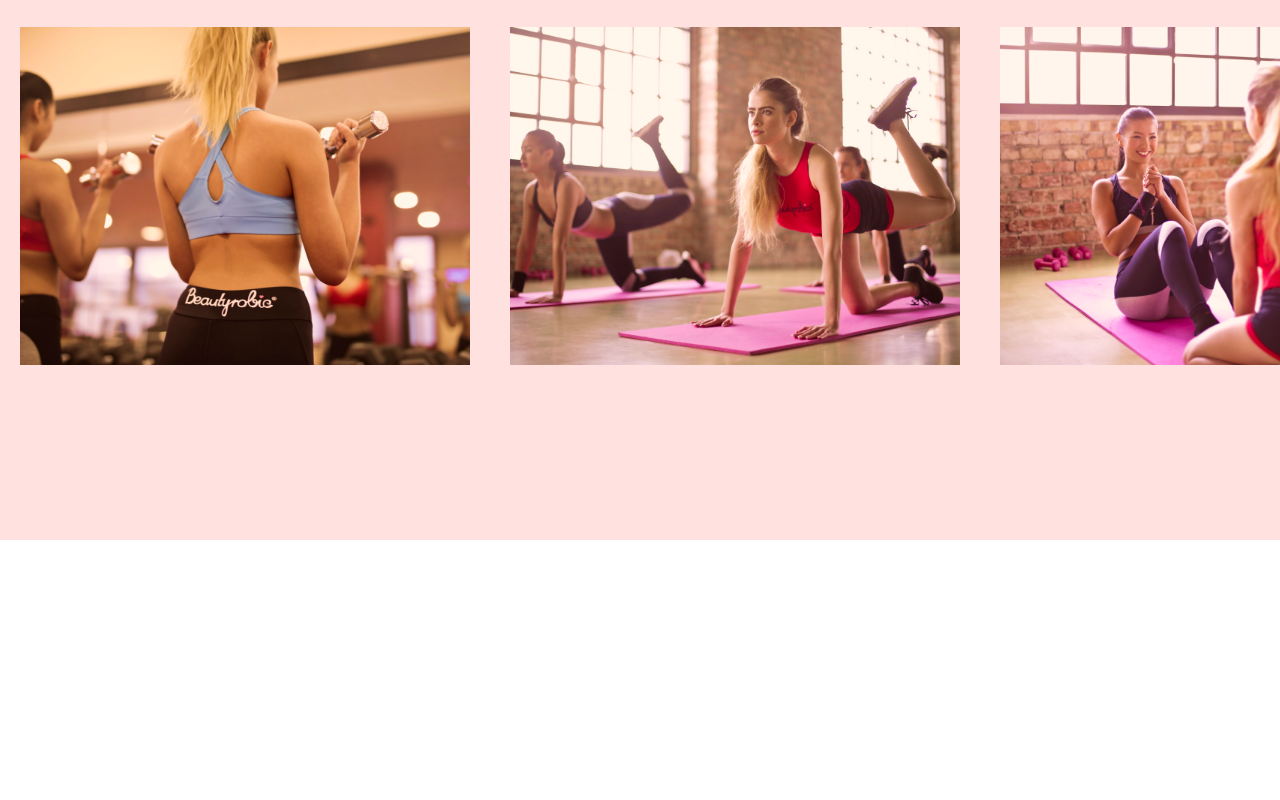
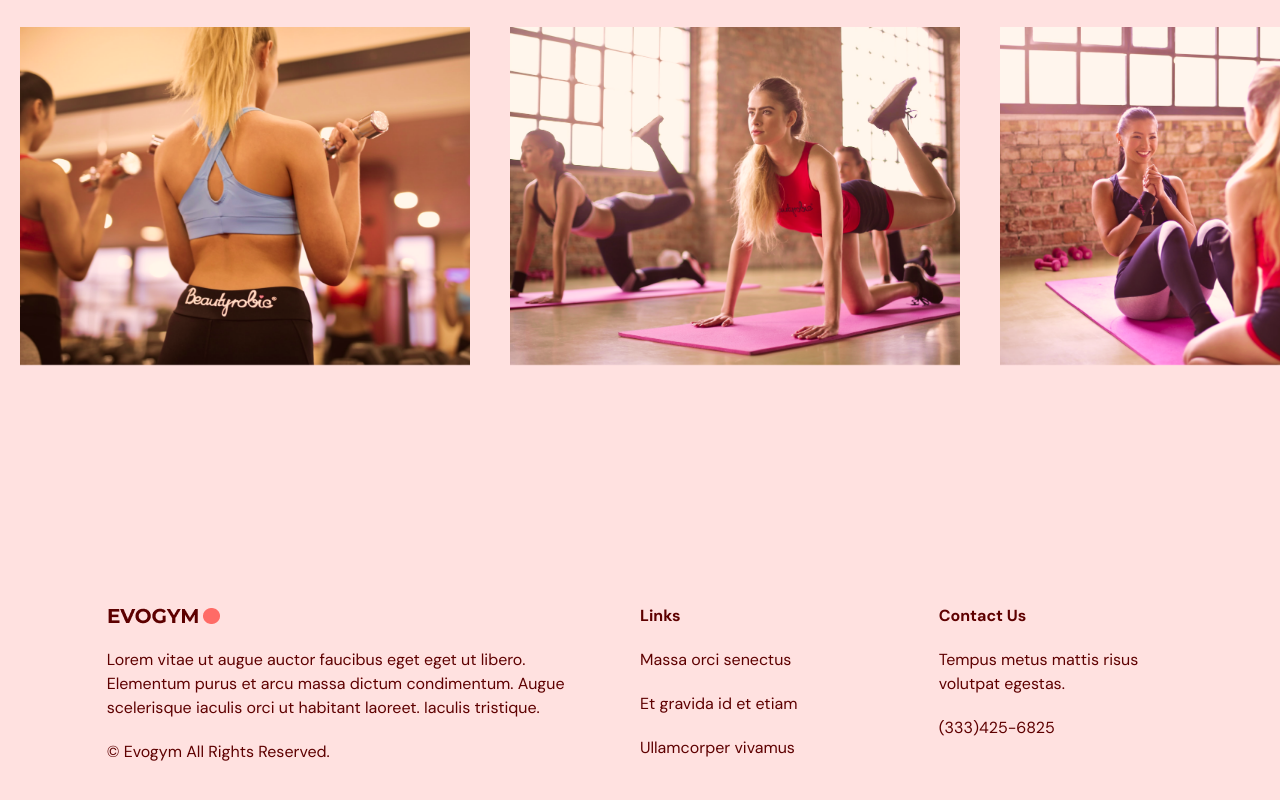
Before and after one commit to Rahulkaradwal/fitfat, a React (Vite) app: page / in a window 1280 px wide. Shown: the part 2450-3250 px from the top of the page. Before the commit the page ends 2990 px from the top, so only its background shows below. Built offline with nearby package versions, Linux system fonts and the light colour scheme.

Commit message:
feat: add footer section

```diff
--- a/src/App.tsx
+++ b/src/App.tsx
@@ -4,6 +4,7 @@
 import Home from "./components/Home";
 import Benefits from "./components/Benefits";
 import OurClasses from "./components/OurClasses";
+import Footer from "./components/Footer";
 
 function App() {
   const [selectedPage, setSelectedPage] = useState<SelectedPage>(
@@ -36,6 +37,7 @@
       <Home setSelectedPage={setSelectedPage} />
       <Benefits setSelectedPage={setSelectedPage} />
       <OurClasses setSelectedPage={setSelectedPage} />
+      <Footer />
     </div>
   );
 }
--- /dev/null
+++ b/src/components/Footer.tsx
@@ -0,0 +1,32 @@
+import Logo from "../assets/Logo.png";
+
+const Footer = () => {
+  return (
+    <footer className="bg-primary-100 py-16">
+      <div className="justify-content mx-auto w-5/6 gap-16 md:flex">
+        <div className="mt-16 basis-1/2 md:mt-0">
+          <img alt="logo" src={Logo} />
+          <p className="my-5">
+            Lorem vitae ut augue auctor faucibus eget eget ut libero. Elementum
+            purus et arcu massa dictum condimentum. Augue scelerisque iaculis
+            orci ut habitant laoreet. Iaculis tristique.
+          </p>
+          <p>© Evogym All Rights Reserved.</p>
+        </div>
+        <div className="mt-16 basis-1/4 md:mt-0">
+          <h4 className="font-bold">Links</h4>
+          <p className="my-5">Massa orci senectus</p>
+          <p className="my-5">Et gravida id et etiam</p>
+          <p>Ullamcorper vivamus</p>
+        </div>
+        <div className="mt-16 basis-1/4 md:mt-0">
+          <h4 className="font-bold">Contact Us</h4>
+          <p className="my-5">Tempus metus mattis risus volutpat egestas.</p>
+          <p>(333)425-6825</p>
+        </div>
+      </div>
+    </footer>
+  );
+};
+
+export default Footer;
```
